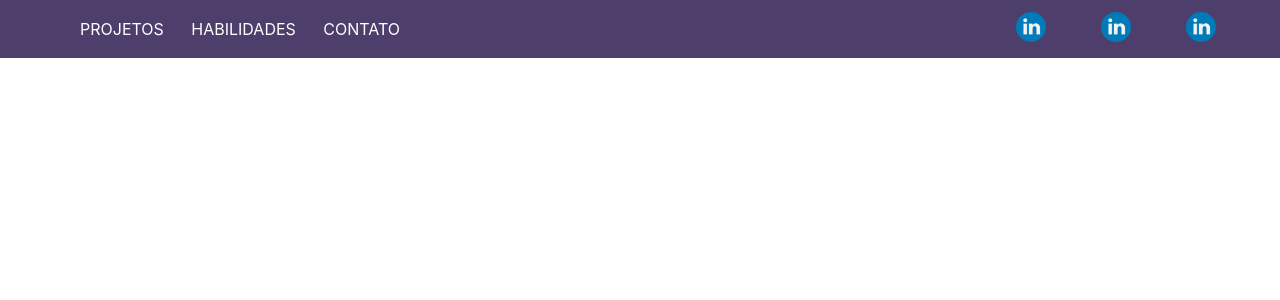
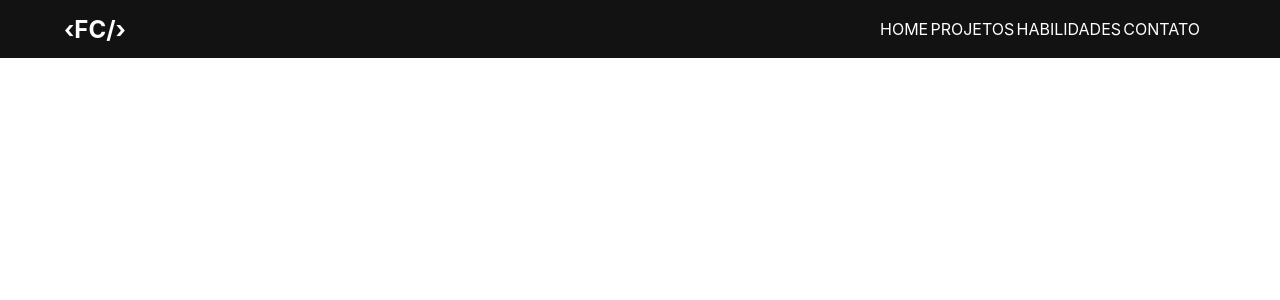
Before and after one commit to cardoso0/portfolio, a React (Vite) app: page / in a window 1280 px wide. Shown: the top 300 px of the page. Built offline with nearby package versions, Linux system fonts and the light colour scheme.

Commit message:
[fix]redoing the project

```diff
--- a/src/components/Menu/Menu.jsx
+++ b/src/components/Menu/Menu.jsx
@@ -6,28 +6,13 @@
   return (
     <S.Container>
       <S.Nav>
+        <S.Logo>‹FC/›</S.Logo>
         <S.UlPages>
+          <li>Home</li>
           <li>Projetos</li>
           <li>Habilidades</li>
           <li>Contato</li>
         </S.UlPages>
-        <S.UlSocialMedias>
-          <li>
-            <a href="#">
-              <img src={linkedin} alt="logo" />
-            </a>
-          </li>
-          <li>
-            <a href="#">
-              <img src={linkedin} alt="logo" />
-            </a>
-          </li>
-          <li>
-            <a href="#">
-              <img src={linkedin} alt="logo" />
-            </a>
-          </li>
-        </S.UlSocialMedias>
       </S.Nav>
     </S.Container>
   )
--- a/src/components/Menu/style.js
+++ b/src/components/Menu/style.js
@@ -1,12 +1,12 @@
 import styled from 'styled-components'
 
 export const Container = styled.div`
-  background-color: #4d3e6b;
+  background-color: #121212;
   color: white;
 `
 
 export const Nav = styled.nav`
-  max-width: 90%;
+  // max-width: 95%;
   margin: 0 auto;
 
   @media (min-width: 768px) {
@@ -14,6 +14,22 @@
     max-width: 90%;
     display: flex;
     justify-content: space-between;
+  }
+`
+
+export const Logo = styled.h1`
+  display: none;
+  list-style-type: none;
+
+  @media (min-width: 768px) {
+    display: flex;
+    margin: auto 0;
+    justify-content: space-between;
+    width: 200px;
+
+    img {
+      width: 30px;
+    }
   }
 `
 
@@ -36,19 +52,3 @@
   }
 
 `
-
-export const UlSocialMedias = styled.ul`
-  display: none;
-  list-style-type: none;
-
-  @media (min-width: 768px) {
-    display: flex;
-    margin: auto 0;
-    justify-content: space-between;
-    width: 200px;
-
-    img {
-      width: 30px;
-    }
-  }
-`
--- a/src/components/Menu/teste.css
+++ b/src/components/Menu/teste.css
@@ -1,4 +1,5 @@
 li{
   text-align: center;
   justify-content: space-between;
+  text-transform: uppercase;
 }
```
Also changed, not shown: src/components/Home/Home.jsx (added), src/components/Home/style.js (added), src/components/Sobre/Sobre.jsx (added), src/components/Sobre/style.js (added).
